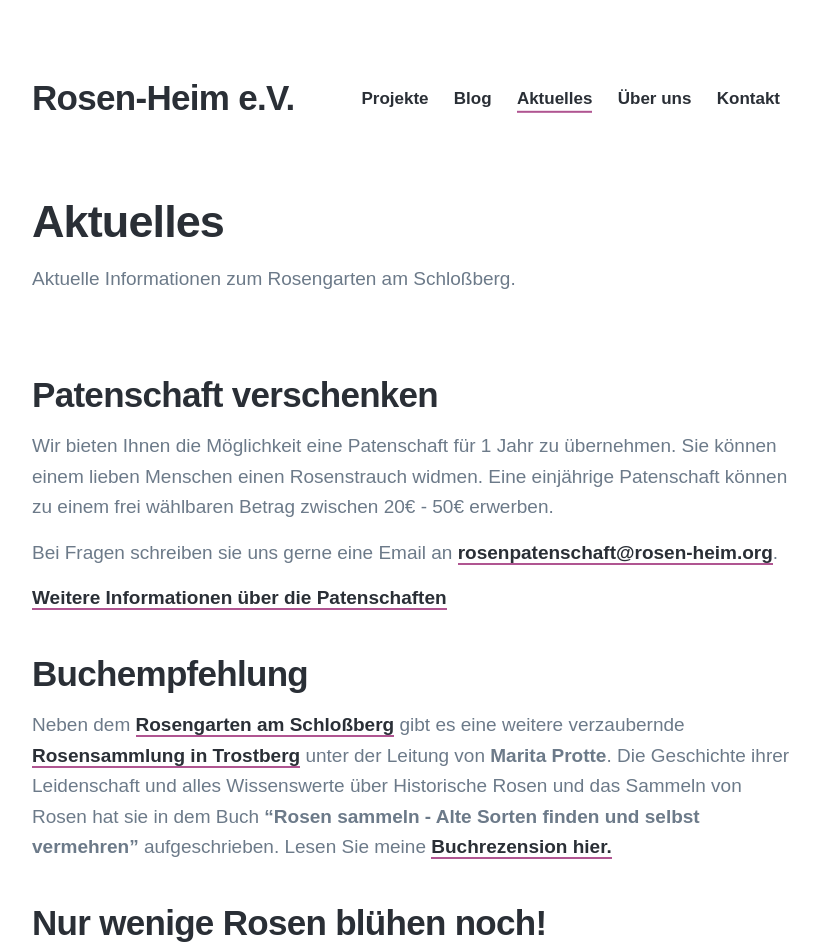
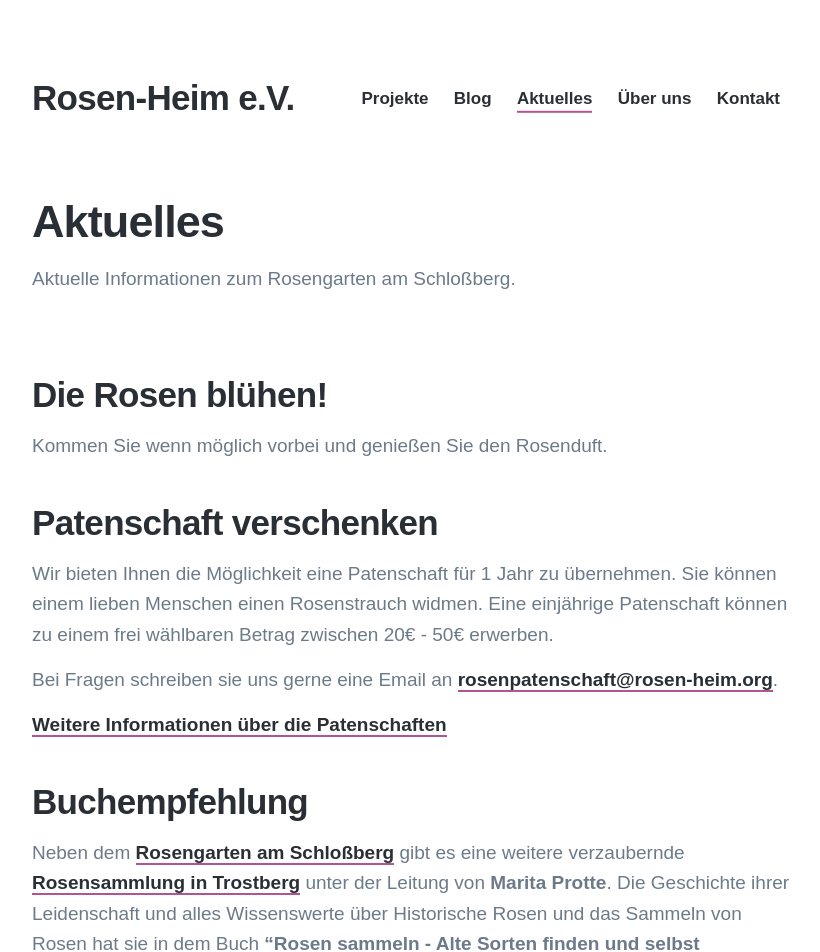
Before and after one commit to rosen-heim-ev/rosen-heim-ev.github.io, a Jekyll site: the page built from _pages/news.md, in a window 1280 px wide and 1400 px high. Shown: the top 952 px of the window, without its empty margins (224-1044 px from the left). Built offline with Jekyll 4.4.1, drawn with Linux system fonts in a browser that asks for light colours; nearby versions of some CDN libraries; some web fonts are replaced; some of the changed text lies outside the part shown.

Commit message:
Update news.md

```diff
--- a/_pages/news.md
+++ b/_pages/news.md
@@ -5,6 +5,10 @@ description: Termine, Aktuelles und Neuigkeiten des Rosen-Heim e.V. und des Rose
 featured_image:
 
 ---
+
+## Die Rosen blühen!
+
+Kommen Sie wenn möglich vorbei und genießen Sie den Rosenduft.
 
 ## Patenschaft verschenken
 
@@ -20,10 +24,6 @@ Bei Fragen schreiben sie uns gerne eine Email an [rosenpatenschaft@rosen-heim.or
 Neben dem [Rosengarten am Schloßberg](/project/rosengarten) gibt es eine weitere verzaubernde [Rosensammlung in Trostberg](https://www.facebook.com/Rosengarten.Trostberg) unter der Leitung von **Marita Protte**. Die Geschichte ihrer Leidenschaft und alles Wissenswerte über Historische Rosen und das Sammeln von Rosen hat sie in dem Buch **"Rosen sammeln - Alte Sorten finden und selbst vermehren"** aufgeschrieben. Lesen Sie meine
 [Buchrezension hier.](/blog/buchempfehlung)
 
-## Nur wenige Rosen blühen noch!
-
-Kommen Sie trotzdem vorbei und genießen Sie die Ruhe und die Aussicht auf Rosenheim. Bei schönem Wetter ist der Rosengarten am Schloßberg immer einen Besuch wert.
-
 ## Termine
 <br>
 <div class="wrap">
```
